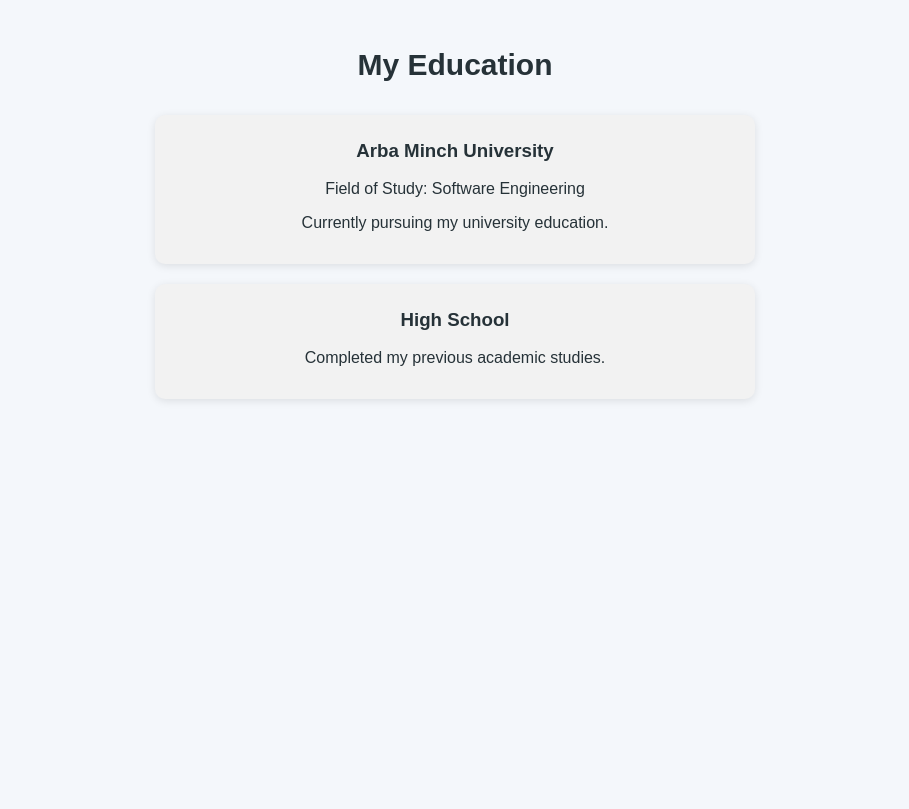
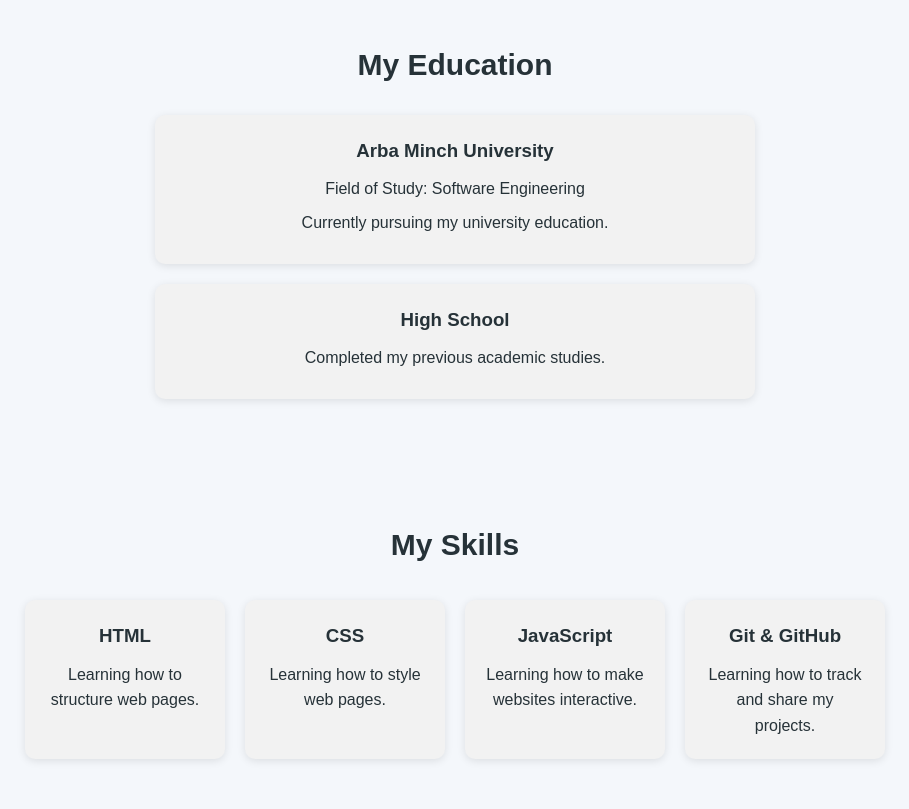
Before and after one commit to abrahamwudase-ship-it/portfolio, a plain HTML site: page index.html in a window 1280 px wide. Shown: the part 764-1573 px from the top of the page, without its empty margins (185-1094 px from the left). Before the commit the page ends 1233 px from the top, so only its background shows below. Drawn offline with Linux system fonts and the light colour scheme.

Commit message:
feat skill section

```diff
--- a/index.html
+++ b/index.html
@@ -24,7 +24,6 @@
 
             <ul class="nav-links" id="nav-links">
                 <li><a href="#home">Home</a></li>
-                <li><a href="#about">About</a></li>
                 <li><a href="#education">Education</a></li>
                 <li><a href="#skills">Skills</a></li>
                 <li><a href="#projects">Projects</a></li>
@@ -68,3 +67,31 @@
         <p>Completed my previous academic studies.</p>
     </div>
 </section>
+<!-- Skills Section -->
+<section id="skills">
+    <h2>My Skills</h2>
+
+    <div class="skills-container">
+
+        <div class="skill-card">
+            <h3>HTML</h3>
+            <p>Learning how to structure web pages.</p>
+        </div>
+
+        <div class="skill-card">
+            <h3>CSS</h3>
+            <p>Learning how to style web pages.</p>
+        </div>
+
+        <div class="skill-card">
+            <h3>JavaScript</h3>
+            <p>Learning how to make websites interactive.</p>
+        </div>
+
+        <div class="skill-card">
+            <h3>Git & GitHub</h3>
+            <p>Learning how to track and share my projects.</p>
+        </div>
+
+    </div>
+</section>
--- a/style.css
+++ b/style.css
@@ -173,3 +173,42 @@
     margin: 8px 0;
     line-height: 1.6;
 }
+
+/* Skills Section */
+#skills {
+    padding: 50px 20px;
+    text-align: center;
+}
+
+#skills h2 {
+    font-size: 30px;
+    margin-bottom: 30px;
+}
+
+.skills-container {
+    display: flex;
+    justify-content: center;
+    flex-wrap: wrap;
+    gap: 20px;
+}
+
+.skill-card {
+    width: 200px;
+    padding: 20px;
+    background-color: #f2f2f2;
+    border-radius: 10px;
+    box-shadow: 0 2px 8px rgba(0, 0, 0, 0.1);
+    transition: transform 0.3s;
+}
+
+.skill-card:hover {
+    transform: translateY(-5px);
+}
+
+.skill-card h3 {
+    margin-bottom: 10px;
+}
+
+.skill-card p {
+    line-height: 1.6;
+}
```
